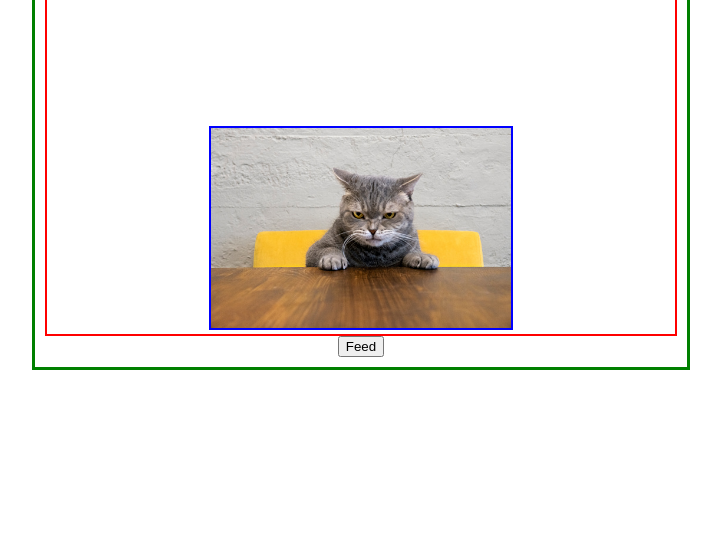
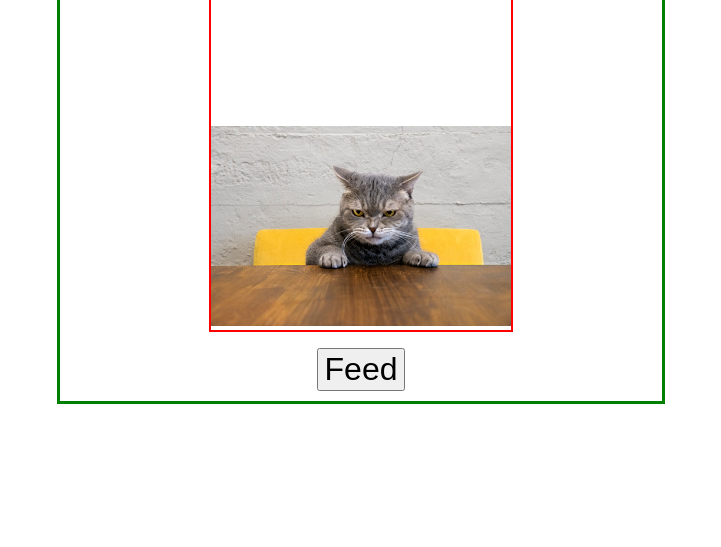
Before and after one commit to kevindabhi/cat-game, a plain HTML site: page index.html in a window 1280 px wide. Shown: the part 253-800 px from the top of the page, without its empty margins (279-1000 px from the left). Drawn offline with Linux system fonts and the light colour scheme.

Commit message:
fixed image overflow

```diff
--- a/style.css
+++ b/style.css
@@ -3,12 +3,17 @@
     width: 50%;
     border: 3px solid green;
     padding: 10px;
+    display: block;
+    width: fit-content;
   }
 
   .tomodachi{
     border: 2px solid red;
     min-height: 40vh;
     text-align: center;
+    display: block;
+    width: fit-content;
+    margin: auto;
   }
 
   .tomodachi h1 {
@@ -28,7 +33,12 @@
   }
 
   img {
-    border: blue 2px solid;
+
     max-width: 300px;
     max-height: 300px;
   }
+
+  #feed {
+    margin-top: 1rem;
+    font-size: 2rem;
+  }
```
